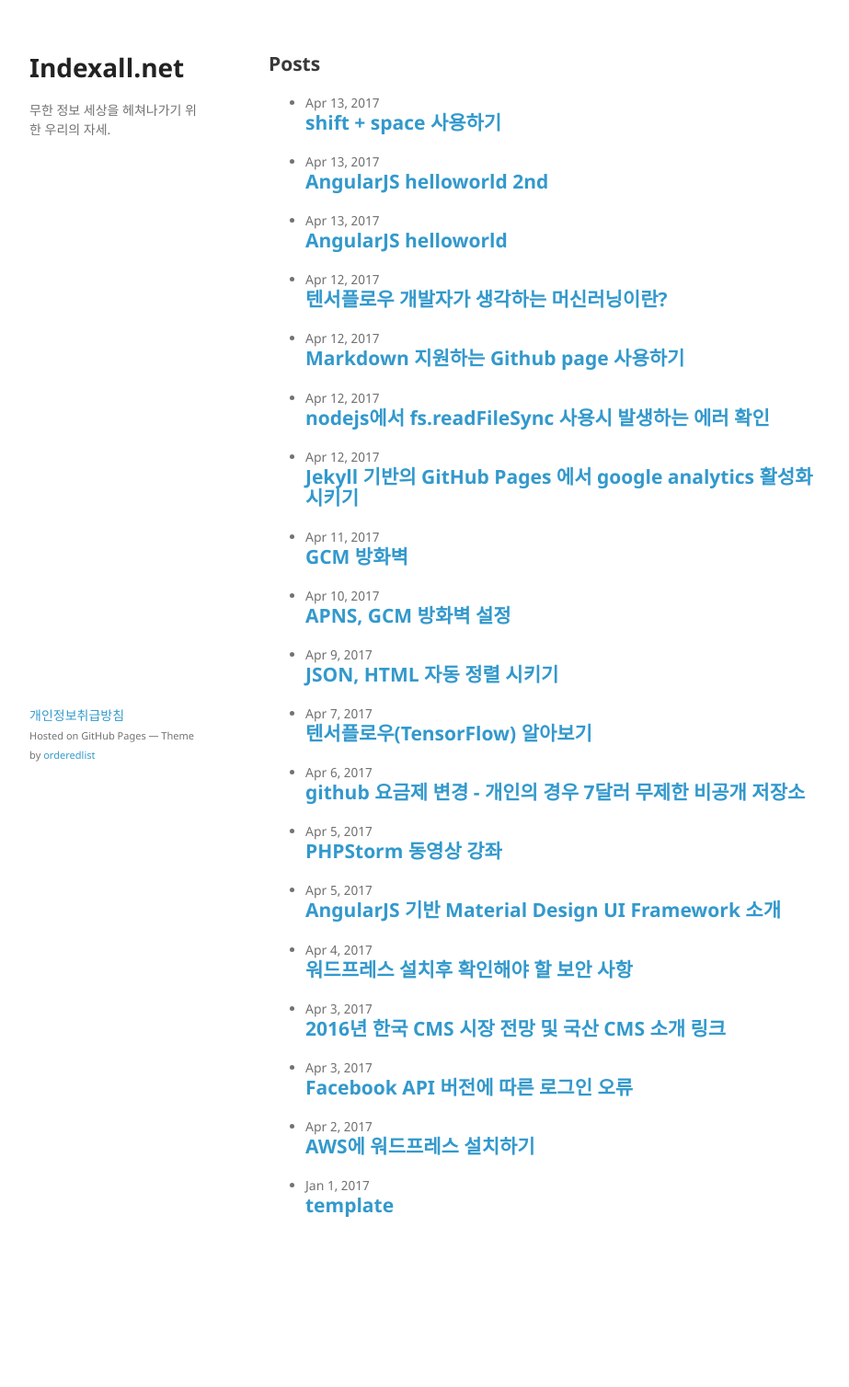
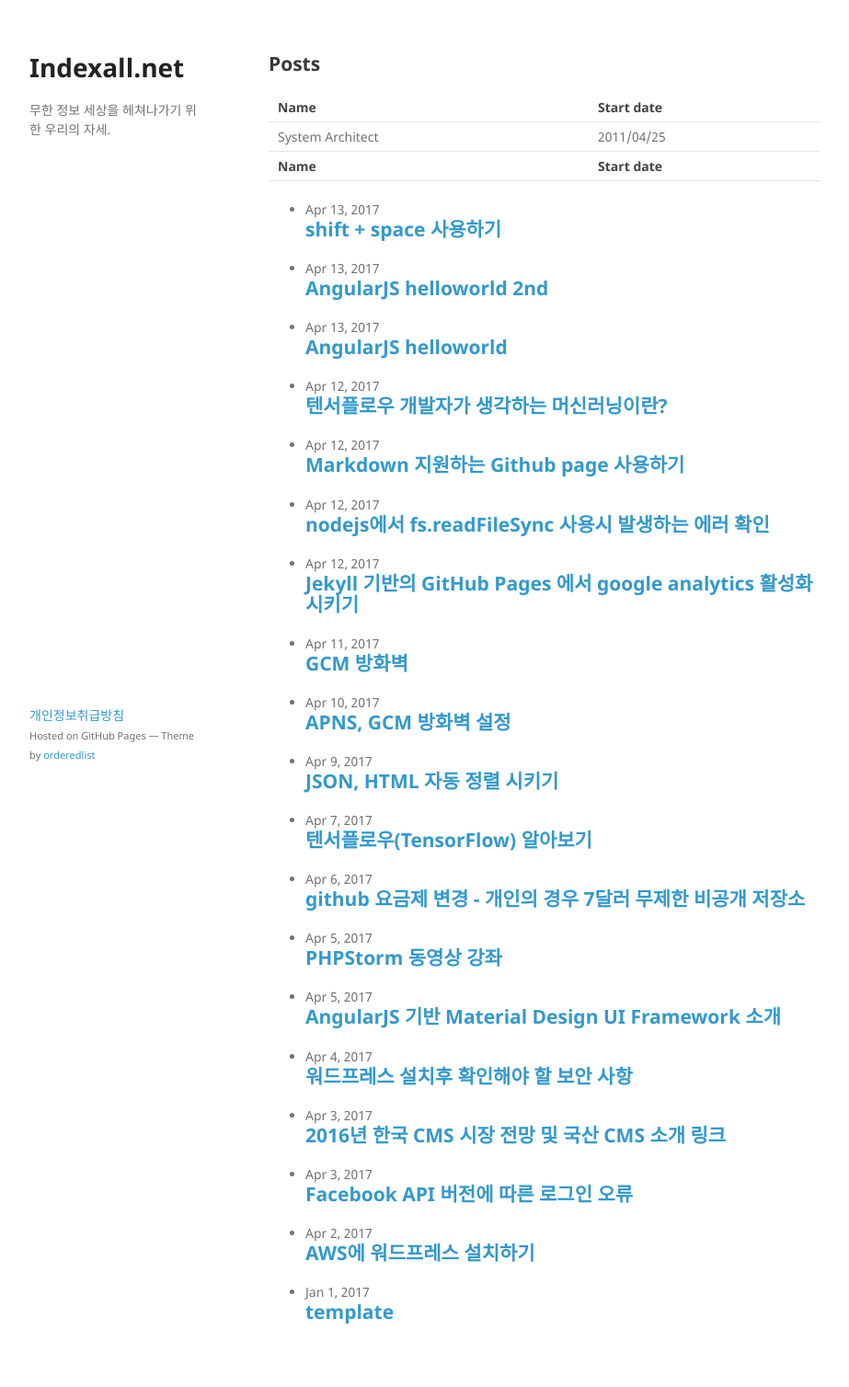
Before and after one commit to indexall/indexall.github.io, a Jekyll site: the page built from index.md, in a window 1280 px wide. Shown: the whole page at 92% size, without its empty margins (178-1101 px from the left). Built offline with Jekyll 4.4.1, drawn with Linux system fonts in a browser that asks for light colours; nearby versions of some CDN libraries; before the commit the page ends 1392 px from its top, so only the background shows below that.

Commit message:
no message

```diff
--- a/_layouts/home.html
+++ b/_layouts/home.html
@@ -3,8 +3,34 @@ layout: default
 ---
 
 <div class="home">
+  <script src="https://cdn.datatables.net/1.10.13/js/jquery.dataTables.min.js"></script>
+  <script>
+    $(document).ready(function() {
+        $('#example').DataTable();
+    } );
+  </script>
 
   <h2 class="page-heading">Posts</h2>
+  <table id="example" class="display" cellspacing="0" width="100%">
+        <thead>
+            <tr>
+                <th>Name</th>
+                <th>Start date</th>
+            </tr>
+        </thead>
+        <tfoot>
+            <tr>
+                <th>Name</th>
+                <th>Start date</th>
+            </tr>
+        </tfoot>
+        <tbody>
+            <tr>
+                <td>System Architect</td>
+                <td>2011/04/25</td>
+            </tr>
+        </tbody>
+    </table>
 
   {{ content }}
 
```
